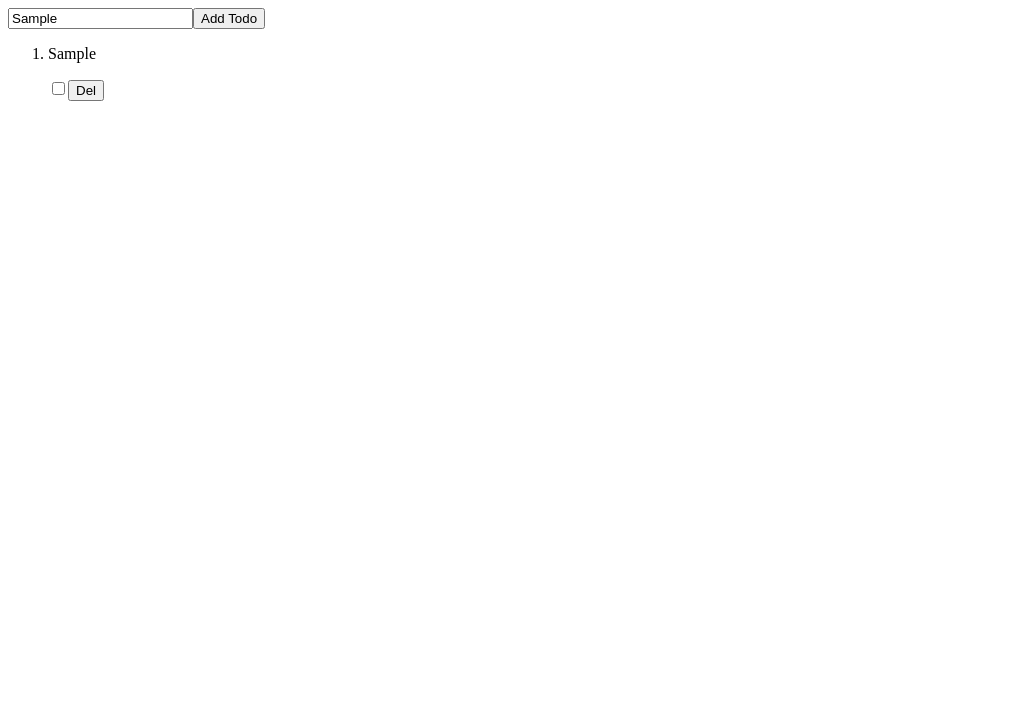
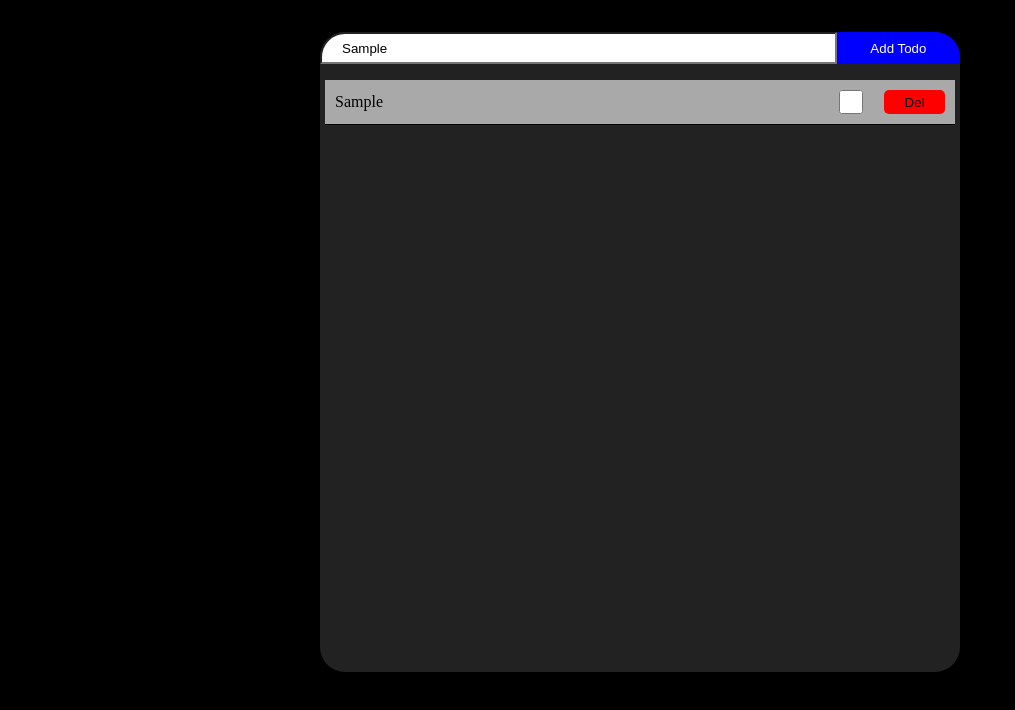
Before and after one commit to VincentWENDLING/todo-mobx, a React (Vite) app: page / in a window 1280 px wide. Both pictures are taken after typing "Sample" into the empty fields and a click on the button "Add Todo". Shown: the top 710 px of the page, without its empty margins (0-1015 px from the left). Built offline with nearby package versions, Linux system fonts and the light colour scheme.

Commit message:
:lipstick: added some style (with css files)

```diff
--- a/index.html
+++ b/index.html
@@ -6,7 +6,7 @@
     <meta name="viewport" content="width=device-width, initial-scale=1.0" />
     <title>Todo Mobx</title>
   </head>
-  <body>
+  <body style="margin: 0">
     <div id="root"></div>
     <script type="module" src="/src/main.tsx"></script>
   </body>
--- /dev/null
+++ b/src/App.css
@@ -0,0 +1,62 @@
+.App {
+    background-color: black;
+
+    height: 100vh;
+
+    padding: 2em 25vw
+}
+
+.main-content {
+
+    height: 80%;
+
+    background-color: #222222;
+
+    display: flex;
+    flex-direction: column;
+
+    align-items: center;
+
+    border-radius: 25px;
+}
+
+
+.add-todo {
+    width: 100%;
+    height: 2rem;
+    display: flex
+}
+
+.add-todo > input {
+
+    border-top-left-radius: 25px;
+    width: 80%;
+    padding-left: 20px;
+}
+
+.add-todo > button {
+    border-top-right-radius: 25px;
+    width: 20%;
+
+    background-color: blue;
+    color: white;
+
+    border: none;
+}
+
+.add-todo > button:active {
+    background-color: darkblue;
+    border: none;
+}
+
+.todo-list {
+    width: 100%;
+    list-style: none;
+    margin-top: 10;
+    padding: 0;
+
+    display: flex;
+    flex-direction: column;
+
+    gap: 1px;
+}
--- a/src/App.tsx
+++ b/src/App.tsx
@@ -3,6 +3,8 @@ import TodoItem from "./TodoItem"
 import { observer } from 'mobx-react'
 
 import store from "./store"
+
+import './App.css'
 
 function App() {
 
@@ -11,14 +13,16 @@ function App() {
   )
 
   return (
-    <div className="w-8/12 bg-black">
-      <div className="flex justify-center items-center">
-        <input type="text" placeholder="New Todo" onChange={event=>(store.newTodo = event.target.value)}/>
-        <button onClick={()=>store.addTodo(store.newTodo)}>Add Todo</button>
+    <div className="App">
+      <div className="main-content">
+        <div className="add-todo">
+          <input type="text" placeholder="New Todo" onChange={event=>(store.newTodo = event.target.value)}/>
+          <button onClick={()=>store.addTodo(store.newTodo)}>Add Todo</button>
+        </div>
+        <ol className="todo-list">
+          { TodosList }
+        </ol>
       </div>
-      <ol>
-        { TodosList }
-      </ol>
     </div>
   )
 }
--- /dev/null
+++ b/src/TodoItem.css
@@ -0,0 +1,50 @@
+.todo-item {
+
+    margin: 0 5px;
+
+    display: flex;
+    height: 1.5rem;
+    width: calc(100% - 10px);
+
+    align-items: center;
+    justify-content: center;
+
+    padding: 10px 0px;
+
+    background-color: darkgray;
+
+    border-bottom: solid 1px black
+
+}
+
+.line-through {
+    text-decoration: line-through;
+}
+
+
+.todo-item > p {
+    padding-left: 10px;
+    width: 80%;
+}
+
+
+.todo-item > input {
+    width: 10%;
+    height: 100%;
+}
+
+.todo-item > button {
+    width: 10%;
+    margin-right: 10px;
+    height: 100%;
+
+    border: none;
+    background-color: red;
+
+    border-radius: 5px;
+}
+
+.todo-item > button:active {
+    background-color: darkred;
+    color: white
+}
--- a/src/TodoItem.tsx
+++ b/src/TodoItem.tsx
@@ -1,6 +1,8 @@
 import { useState } from "react"
 
 import store from "./store"
+
+import './TodoItem.css'
 
 const TodoItem = (props: any) => {
 
@@ -9,8 +11,8 @@ const TodoItem = (props: any) => {
     const [checked, setChecked] = useState(false)
 
     return (
-        <div className="flex">
-            <p className={`${checked?'':'line-through'}`}>{ name } </p>
+        <div className="todo-item">
+            <p className={`${checked?'line-through':''}`}>{ name } </p>
             <input type="checkbox" onChange={()=>{setChecked(!checked)}}/>
             <button onClick={()=>store.deleteTodo(id)}>Del</button>
         </div>
--- a/src/store.ts
+++ b/src/store.ts
@@ -17,6 +17,10 @@ class Store {
     }
 
     addTodo(name: string) {
+        if (name==="") {
+            return;
+        }
+
         this.todos.push({
             id: this.lastId,
             name: name,
```
